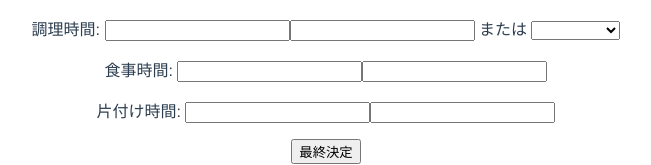
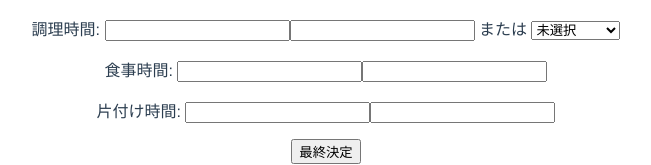
Before and after one commit to gpioblink/task-radio, a Vue app in the folder task-radio-front/: page / in a window 1280 px wide. Shown: the top 165 px of the page, without its empty margins (314-965 px from the left). Built offline with nearby package versions, Linux system fonts and the light colour scheme.

Commit message:
select recepies

```diff
--- a/task-radio-front/src/App.vue
+++ b/task-radio-front/src/App.vue
@@ -38,9 +38,10 @@ export default {
       eatingTimeSec: '',
       washingTimeMin: '',
       washingTimeSec: '',
-      select: {},
+      select: { name: "未選択", processes: [] },
       bgm: new Audio(),
       recipes: [
+        { name: "未選択", processes: [] },
         { name: "カレー", processes: [ { time: 1200, text: "野菜を切りましょう!"}, {time: 1200, text: "肉・野菜を炒めましょう!"}, {time: 3000, text: "じっくり煮込みましょう！"},{time: 2000, text: "ルーを入れて仕上げです！！"}] },
         { name: "いりたまご", processes: [ { time: 100, text: "卵と牛乳とこしょうをまぜよう"}, { time: 180, text: "フライパンを温め、バターを落とそう"}, { time: 120, text: "生地を入れて混ぜてできあがり！！"}] },
       ]
@@ -76,7 +77,8 @@ export default {
       //SPAJAMのAPIは後回し: this.playMusic('https://webapi.aitalk.jp/webapi/v2/ttsget.php?username=spajam2019&password=LTMd8Ep8&speaker_name=nozomi&ext=mp3&text=%E4%BB%8A%E6%97%A5%E3%81%AF%E3%81%84%E3%81%84%E5%A4%A9%E6%B0%97%E3%81%A7%E3%81%99%E3%81%AD%E3%80%82&aaa=.mp3');
       //this.setVoiceTimers();
       console.log(this.select);
-      this.setSequenceTimers(this.select);
+      if(this.select == undefined || this.select.name == "未選択") this.setVoiceTimers();
+      else this.setSequenceTimers(this.select);
     },
     setVoiceTimers() {
       const prepareTime = Number(this.prepareTimeMin*60+this.prepareTimeSec)*1000;
```
